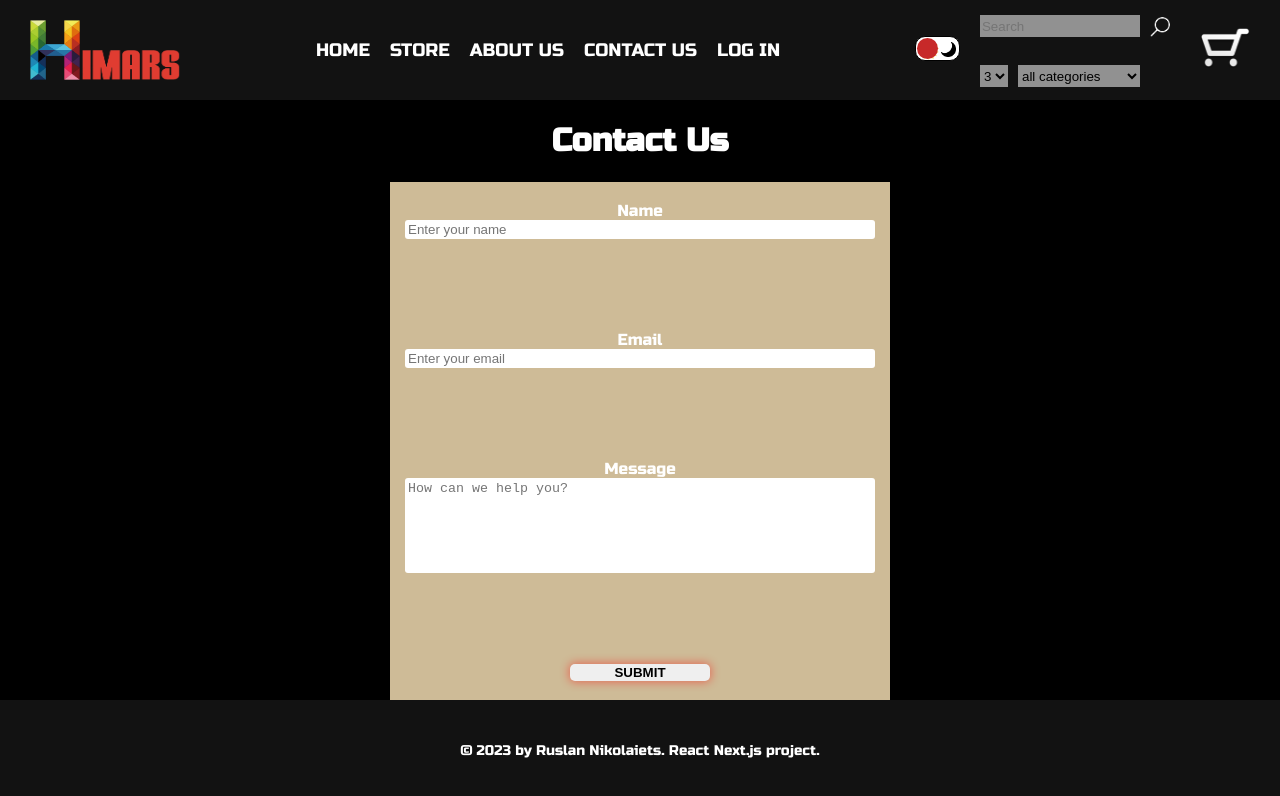
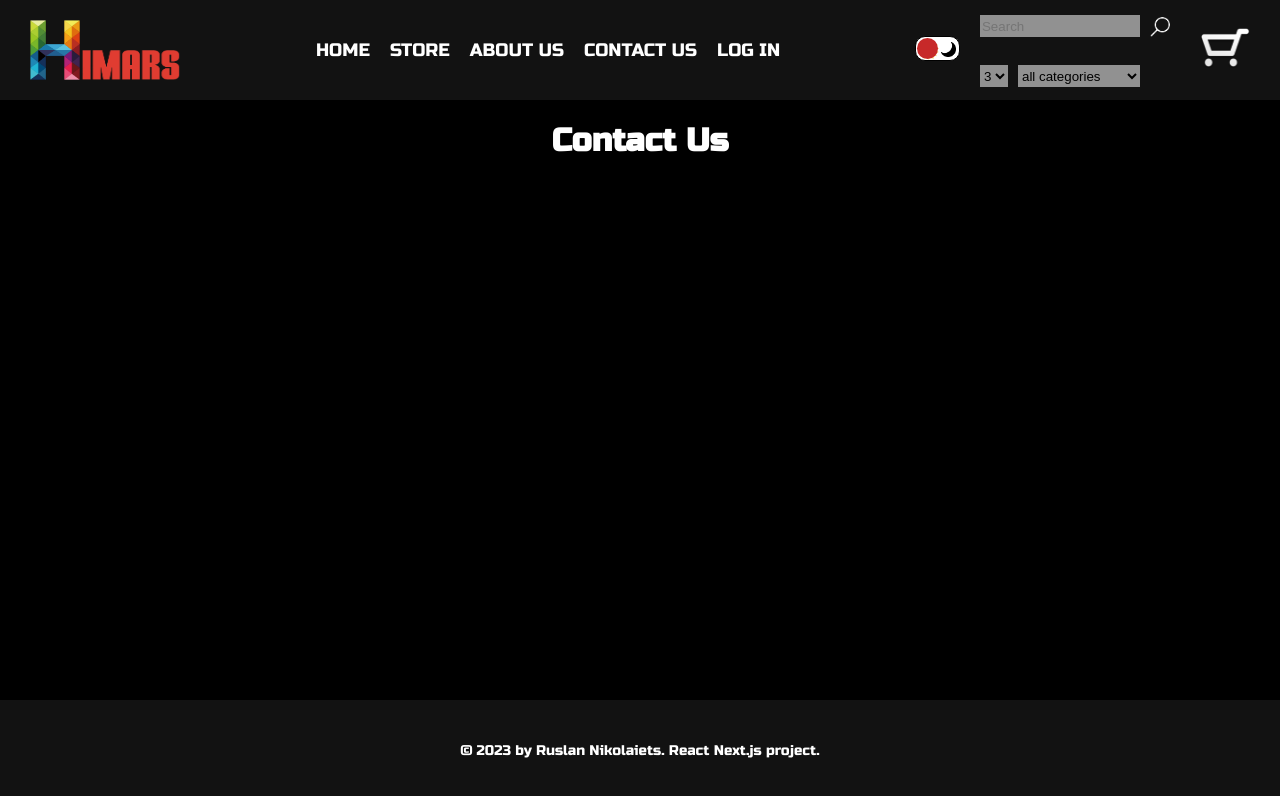
Before and after one commit to Einstein-UA/next_shop, a Next.js app: page /contactUs in a window 1280 px wide. Shown: the top 796 px of the page. Built offline with nearby package versions, Linux system fonts and the light colour scheme.

Commit message:
deploy bugs fixed

```diff
--- a/src/app/contactUs/page.tsx
+++ b/src/app/contactUs/page.tsx
@@ -1,4 +1,4 @@
-'use client'
+
 
 import ContactUsForm from '@/components/contactUsForm/ContactUsForm'
 import styles from './contactUs.module.scss'
@@ -7,7 +7,7 @@ export default function ContactUs() {
     return(
         <div className={styles.contactUsWrapper}>
             <h1>Contact Us</h1>
-            <ContactUsForm/>
+            {/* <ContactUsForm/>    */}
         </div>
     )
 }
```
